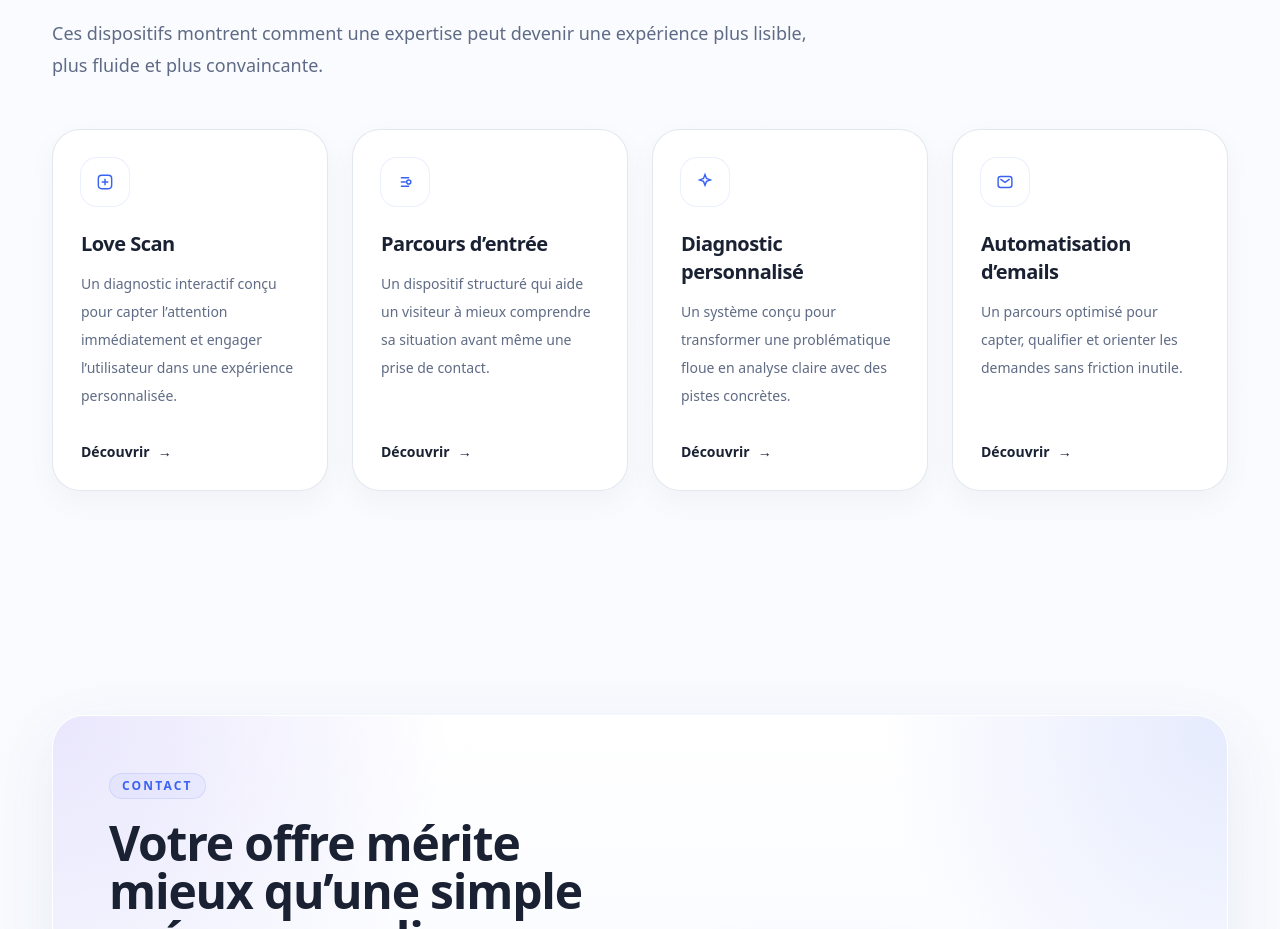
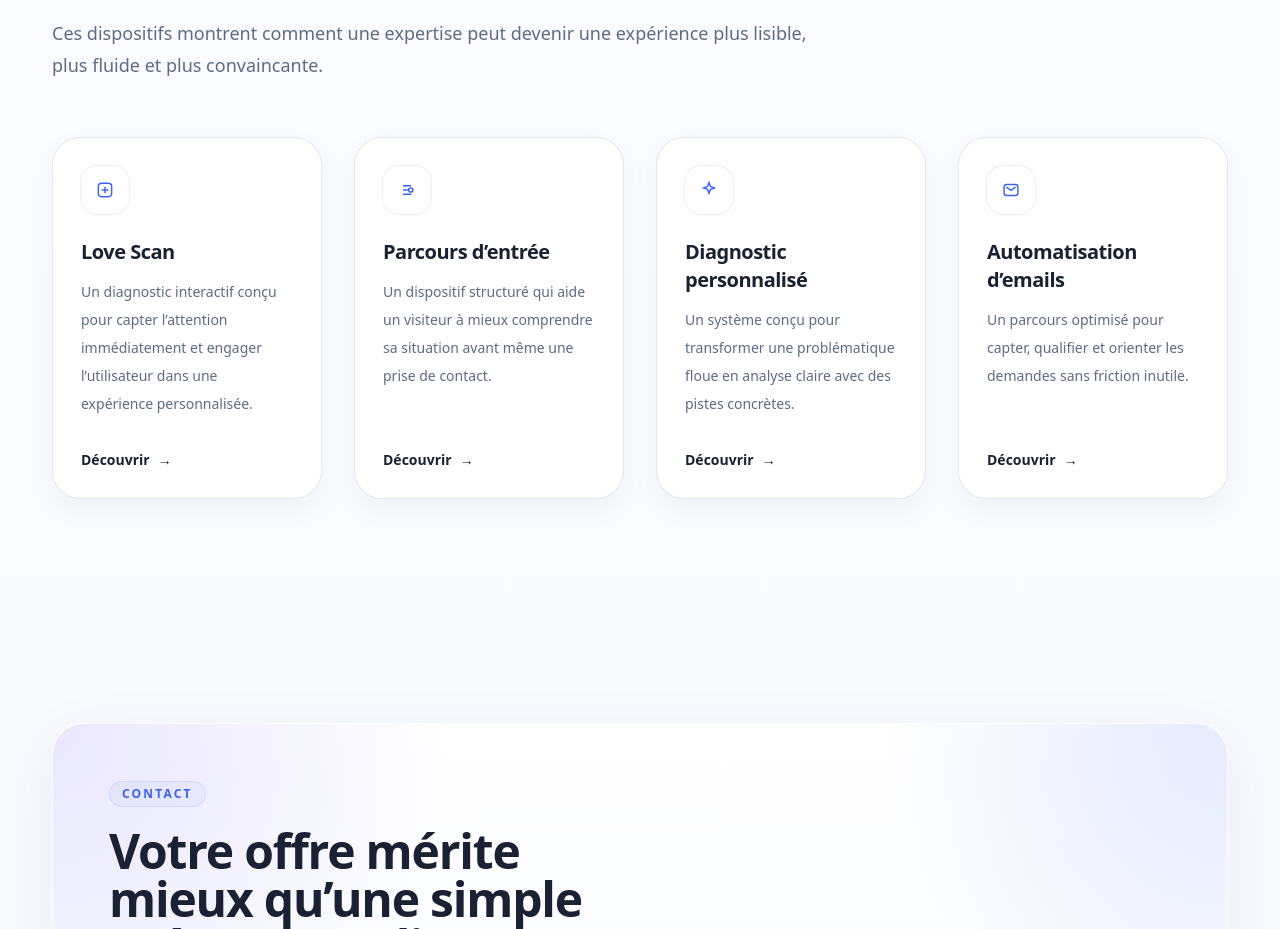
Before and after one commit to arnaudcrestey/portail-site-vitrine, a Next.js app: page / in a window 1280 px wide. Shown: the part 2220-3149 px from the top of the page. Built offline with nearby package versions, Linux system fonts and the light colour scheme.

Commit message:
Update page.tsx

```diff
--- a/app/page.tsx
+++ b/app/page.tsx
@@ -60,7 +60,7 @@
             </p>
           </div>
 
-          <div className="mt-12 grid gap-6 md:grid-cols-2 xl:grid-cols-4">
+          <div className="mt-14 grid gap-8 md:grid-cols-2 xl:grid-cols-4">
             {deviceExamples.map((item) => (
               <DeviceCard key={item.title} item={item} />
             ))}
```
